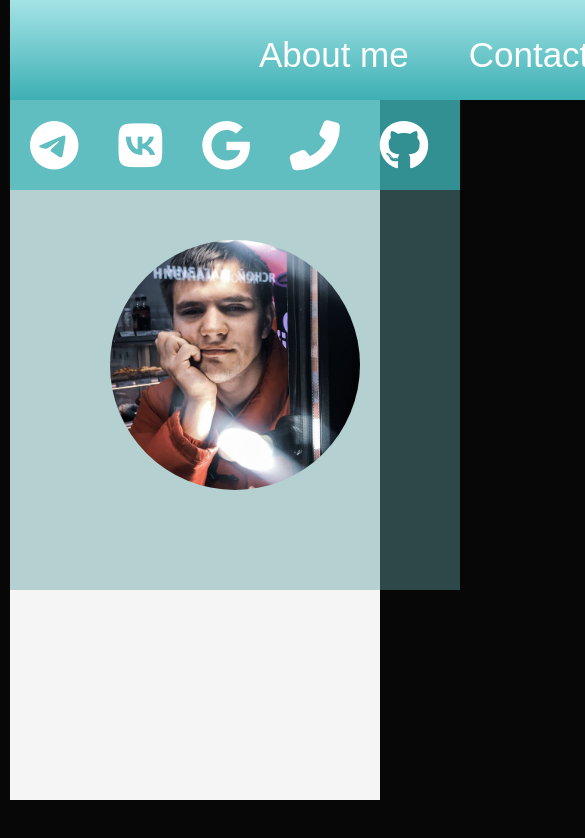
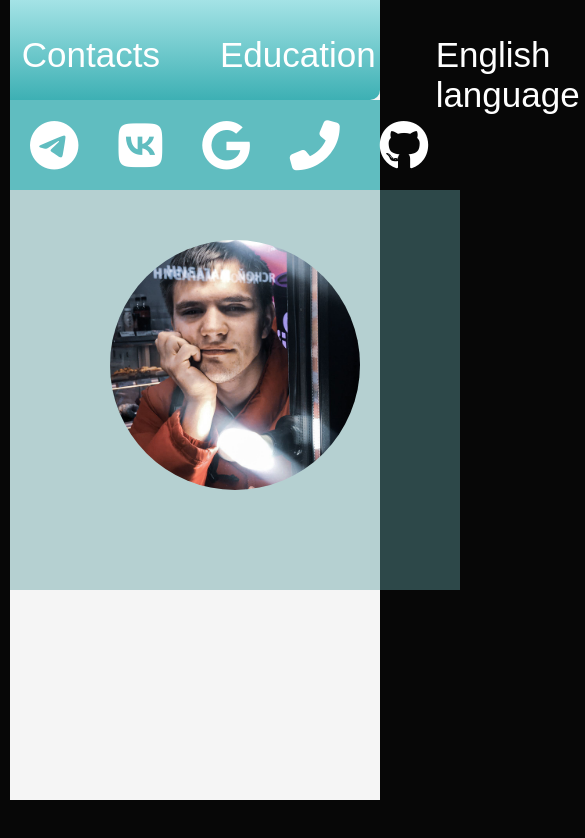
Before and after one commit to ZemaPapenko33/rsschool-cv, a plain HTML site: page index.html in a window 390 px wide. Shown: the top 838 px of the page, 585 px wide, since content can reach past the window. Drawn offline with Linux system fonts and the light colour scheme.

Commit message:
adaptive design

```diff
--- a/style.css
+++ b/style.css
@@ -25,14 +25,25 @@ body
 {
     .content {
       flex-direction: column;
+      max-height:100%;
+      max-width: 100%;
     }
     .menu
     {
-        font-size: 15px;
+        font-size: 10px;
+        max-height:100%;
+        max-width: 100%;
     }
     .contacts
     {
-        font-size: 15px;
+        font-size: 10px;
+        max-height:100%;
+        max-width: 100%;
+    }
+    .menutext
+    {
+
+        margin-left: 40px;
     }
 }
 .sidebar
```
